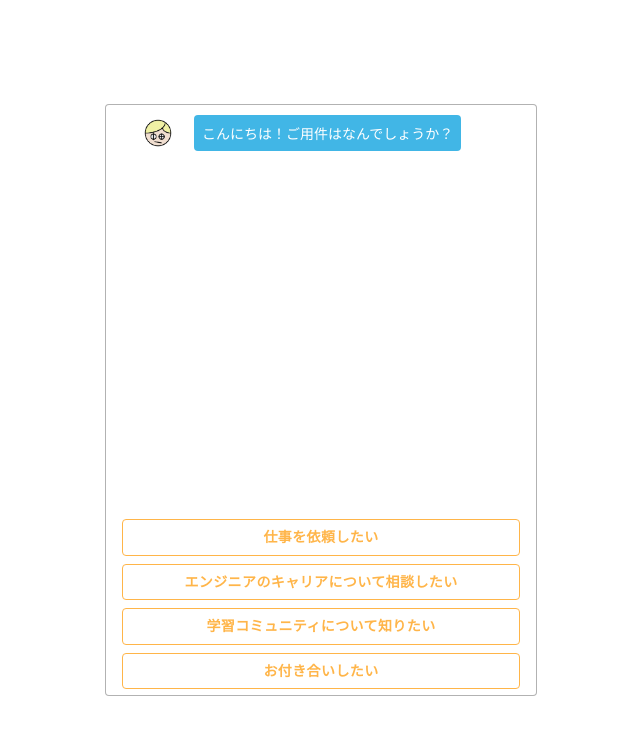
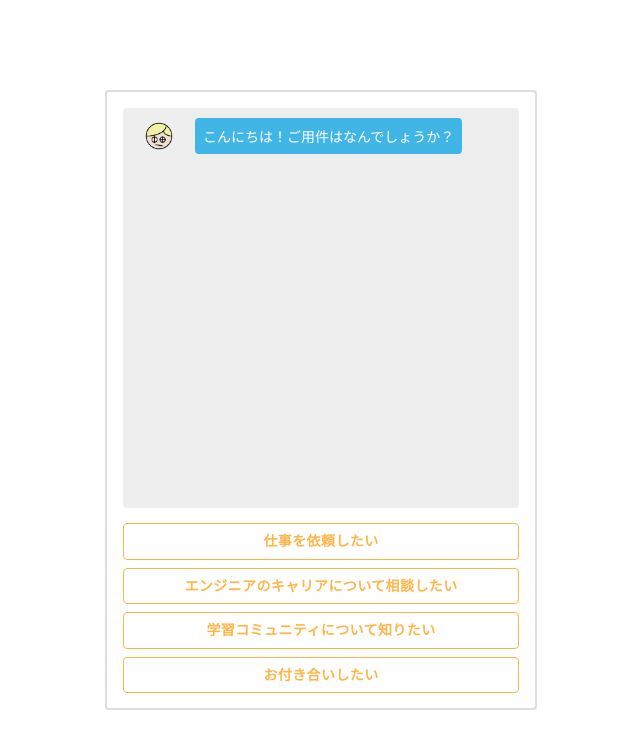
Before and after one commit to nacal/react-chatbot, a React (Create React App) app: page / in a window 1280 px wide. Shown: the top 748 px of the page, without its empty margins (319-959 px from the left). Built offline with nearby package versions, Linux system fonts and the light colour scheme.

Commit message:
Change styles

```diff
--- a/src/assets/styles/style.scss
+++ b/src/assets/styles/style.scss
@@ -11,20 +11,23 @@
 
 .p-box {
     background: #fff;
-    border: 1px solid rgba(0,0,0,0.3);
+    border: 2px solid #ddd;
     border-radius: 4px;
     box-sizing: border-box;
-    height: 592px;
+    height: 620px;
     max-width: 432px;
-    padding: 0 1rem;
+    padding: 1rem;
     width: 100%;
+    display: flex;
+    flex-direction: column;
+    justify-content: space-between;
 }
 
 .p-answersList {
     display: flex;
     flex-flow: column;
-    justify-content: flex-end;
-    height: 192px;
+    justify-content: center;
+    height: 176px;
 }
 
 .p-chat {
--- a/src/components/Answer.jsx
+++ b/src/components/Answer.jsx
@@ -7,7 +7,7 @@ const useStyles = makeStyles(() => ({
     borderColor: '#FFB549',
     color: '#FFB549',
     fontWeight: 600,
-    marginBottom: '8px',
+    marginTop: '8px',
     "&:hover": {
       backgroundColor: '#FFB549',
       color: '#FFF'
--- a/src/components/Chats.jsx
+++ b/src/components/Chats.jsx
@@ -7,7 +7,9 @@ const useStyles = makeStyles(() => ({
   'button': {
     height: 400,
     padding: '0',
-    overflow: 'auto'
+    overflow: 'auto',
+    backgroundColor: '#eee',
+    borderRadius: '4px'
   },
 }));
 
```
